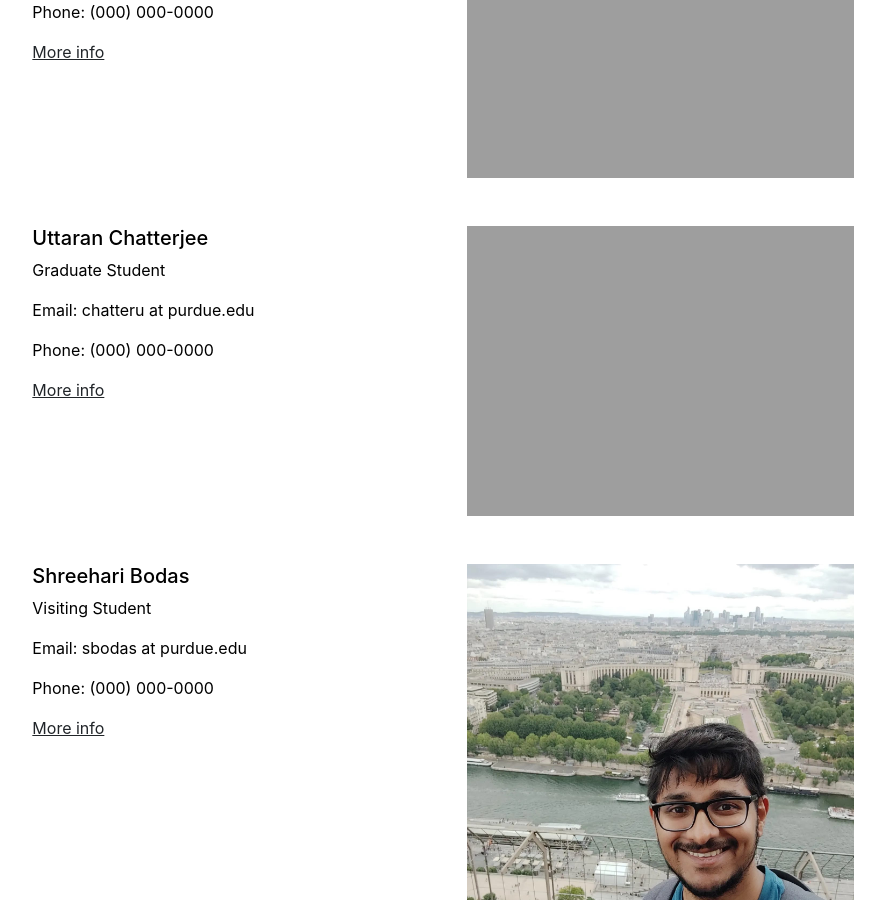
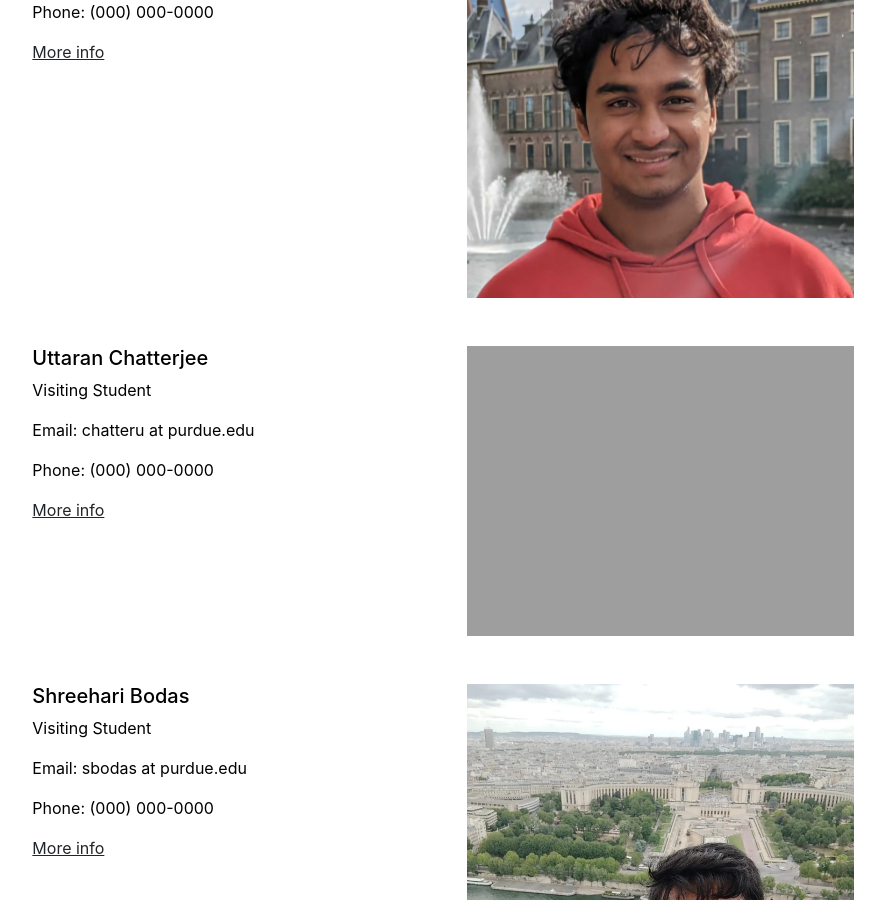
Before and after one commit to stochasticsystemslab/stochasticsystemslab.github.io, a Jekyll site: the page built from people.md, in a window 1280 px wide and 900 px high, scrolled down 1887 px. Shown: the whole window, without its empty margins (197-1082 px from the left). Built offline with Jekyll 4.4.1, drawn with Linux system fonts in a browser that asks for light colours.

Commit message:
Update settings.yml

```diff
--- a/_data/settings.yml
+++ b/_data/settings.yml
@@ -9,10 +9,10 @@ people:
 - {name: 'Harsha Honnappa', title: 'Principal Investigator', department: 'Edwardson School of Industrial Engineering ', institution: 'Purdue University', institution_address: '315 N. Grant St, West Lafayette IN 47906', phone: '(765) 496-0403', email: 'lastname at purdue.edu', office: 'GRIS 266', image: 'assets/img/Harsha.jpg', url: 'stochasticsystemslab.github.io'}
 - {title: 'Graduate Student', name: 'Xinlong Du', department: 'Edwardson School of Industrial Engineering', institution: 'Purdue University', institution_address: '315 N. Grant St, West Lafayette IN 47906', phone: '(000) 000-0000', email: 'du339  at purdue.edu', office: ' ', image: 'assets/img/xinlong.jpg', url: 'https://cytollen.github.io/'}
 - {title: 'Graduate Student', name: 'Zihe Zhou', department: 'Edwardson School of Industrial Engineering', institution: 'Purdue University', institution_address: '315 N. Grant St, West Lafayette IN 47906', phone: '(000) 000-0000', email: 'zhou408 at purdue.edu', office: ' ', image: 'assets/img/zihe.jpg', url: 'graduate-student'}
-- {title: 'Graduate Student', name: 'Sharan Srinivasan', department: 'School of Electrical and Computer Engineering', institution: 'Purdue University', institution_address: '315 N. Grant St, West Lafayette IN 47906', phone: '(000) 000-0000', email: 'srini256 at purdue.edu', office: ' ', image: 'assets/img/graduate-student.jpg', url: 'graduate-student'}
-- {title: 'Graduate Student', name: 'Uttaran Chatterjee', department: 'Edwardson School of Industrial Engineering', institution: 'Purdue University', institution_address: '315 N. Grant St, West Lafayette IN 47906', phone: '(000) 000-0000', email: 'chatteru at purdue.edu', office: ' ', image: 'assets/img/graduate-student.jpg', url: 'graduate-student'}
+- {title: 'Graduate Student', name: 'Sharan Srinivasan', department: 'School of Electrical and Computer Engineering', institution: 'Purdue University', institution_address: '315 N. Grant St, West Lafayette IN 47906', phone: '(000) 000-0000', email: 'srini256 at purdue.edu', office: ' ', image: 'assets/img/Sharan.jpg', url: 'graduate-student'}
+- {title: 'Visiting Student', name: 'Uttaran Chatterjee', department: 'Industrial and Systems Engineering', institution: 'Georgia Institute of Technology', institution_address: 'Atlanta GA', phone: '(000) 000-0000', email: 'chatteru at purdue.edu', office: ' ', image: 'assets/img/Uttaran.jpg', url: 'graduate-student'}
 - {title: 'Visiting Student', name: 'Shreehari Bodas', department: 'Mathematics', institution: 'University of Amsterdam', institution_address: '315 N. Grant St., West Lafayette IN 47906', phone: '(000) 000-0000', email: 'sbodas at purdue.edu', office: '', image: 'assets/img/shreehari.jpg', url: ''}
-- {title: 'Visiting Student', name: 'Jaewon Choi', department: 'Industrial Engineering', institution: 'Postech Korea', institution_address: '315 N. Grant St., West Lafayette IN 47906', phone: '(000) 000-0000', email: 'j1choi at purdue.edu', office: ' ', image: 'assets/img/j1.jpeg', url: 'https://www.j1choi.info'}
+- {title: 'Visiting Student', name: 'Jaewon Choi', department: 'Industrial Engineering (Currently: Samsung)', institution: 'Postech Korea', institution_address: '315 N. Grant St., West Lafayette IN 47906', phone: '(000) 000-0000', email: 'j1choi at purdue.edu', office: ' ', image: 'assets/img/j1.jpeg', url: 'https://www.j1choi.info'}
 - {title: 'Visiting Student', name: 'B. Pon Kailash Raj', department: 'Mathematics', institution: 'Indian Institute of Science', institution_address: '315 N. Grant St., West Lafayette IN 47906', phone: '(000) 000-0000', email: 'pbensraj at purdue.edu', office: '', image: 'assets/img/pk.jpg', url: ''}
 - {title: 'Visiting Student', name: 'Balaji Ramachandran', department: 'Mathematics', institution: 'Indian Institute of Science', institution_address: '315 N. Grant St., West Lafayette IN 47906', phone: '(000) 000-0000', email: 'bramacha at purdue.edu', office: '', image: 'assets/img/br.png', url: ''}
 
```
